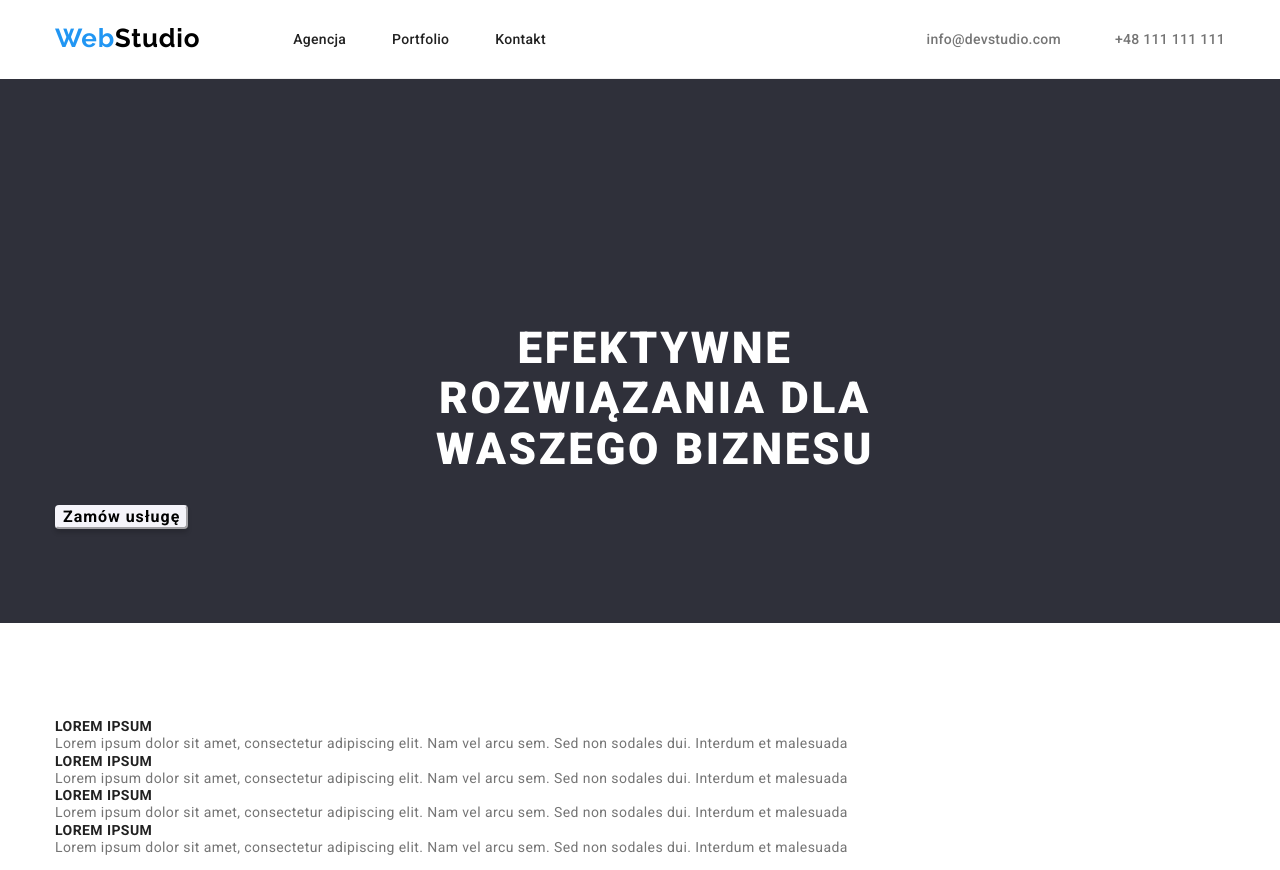
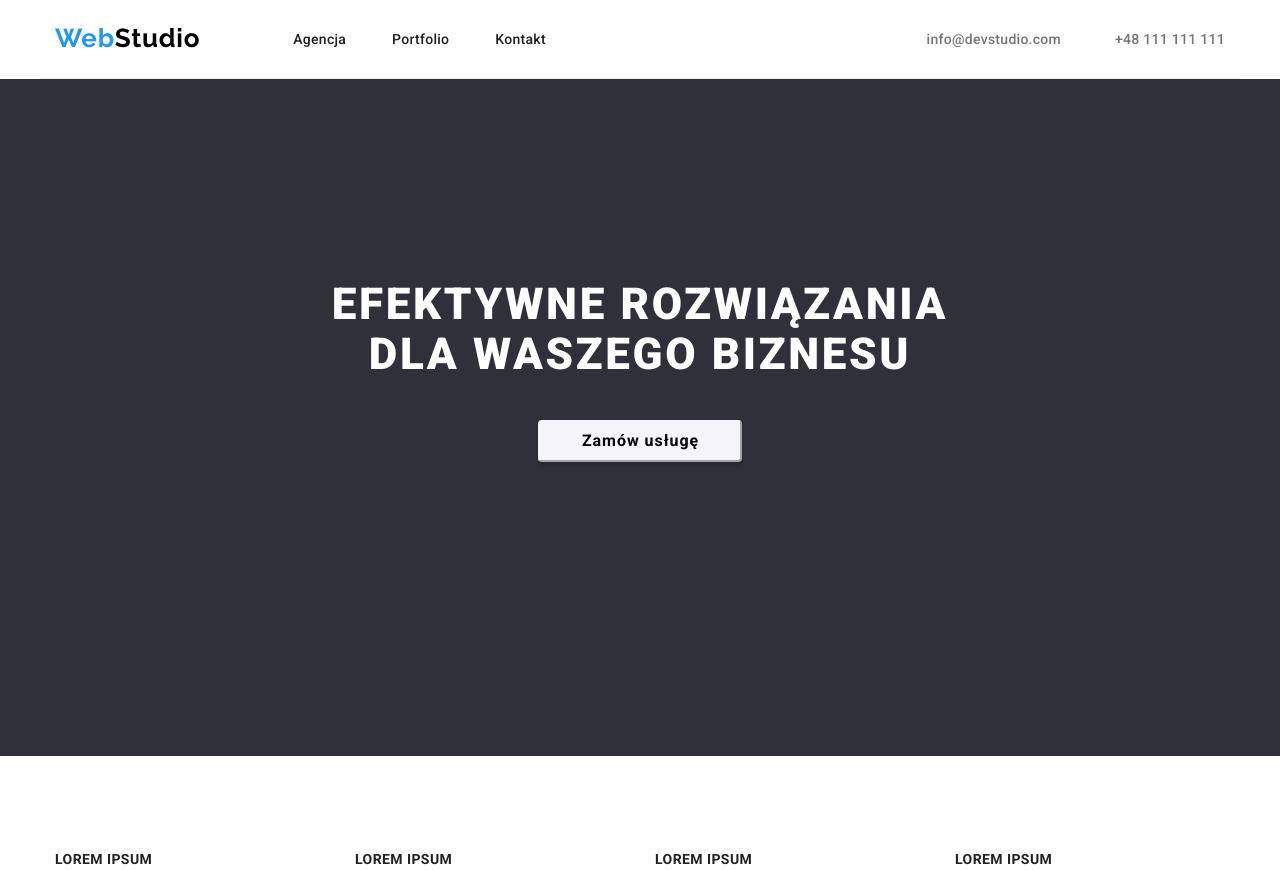
Before and after one commit to SaraGierucka/goit-markup-hw-03, a plain HTML site: page index.html in a window 1280 px wide. Shown: the top 870 px of the page. Drawn offline with nearby package versions, Linux system fonts and the light colour scheme.

Commit message:
Wystylizowano sekcje pierwszą - tytułową i drugą - z tekstem

```diff
--- a/css/styles.css
+++ b/css/styles.css
@@ -62,6 +62,7 @@ body {
 }
 .title-section {
   background-color: var(--darkblue-background);
+  margin: 0 auto;
 }
 .title {
   color: var(--white);
@@ -71,8 +72,9 @@ body {
   text-align: center;
   letter-spacing: 0.06em;
   text-transform: uppercase;
-  width: 522px;
-  margin: 150px 339px 30px;
+  padding-top: 106px;
+  padding-left: 252px;
+  padding-right: 252px;
 }
 .booking {
   font-weight: 700;
@@ -87,9 +89,8 @@ body {
   border-radius: 4px;
   border-color: var(--lightgray-background);
   cursor: pointer;
-  width:
-  margin: 30px 525px 150px;
-  padding: 7,5px 30,75px 7,5px 31,5px;
+  padding: 10px 41px 10px 42px;
+  margin: 40px auto 200px auto;
 }
 .booking:hover,
 .booking:focus {
@@ -111,6 +112,8 @@ body {
   line-height: 1, 71;
   letter-spacing: 0.03em;
   color: var(--grey);
+  margin-top: 10px;
+  margin-bottom: -94px;
 }
 .container-our-job {
   background-color: var(--white-background);
@@ -244,3 +247,9 @@ body {
 .tel-margin {
   margin-left: 50px;
 }
+.flex-texts {
+  display: flex;
+  gap: 30px
+
+
+}
--- a/index.html
+++ b/index.html
@@ -44,7 +44,7 @@
       </section>
       <section class="section texts">
         <div class="container">
-        <ul>
+        <ul class="flex-texts">
           <li>
             <span class="title-text">LOREM IPSUM</span>
             <p class="text">
```
